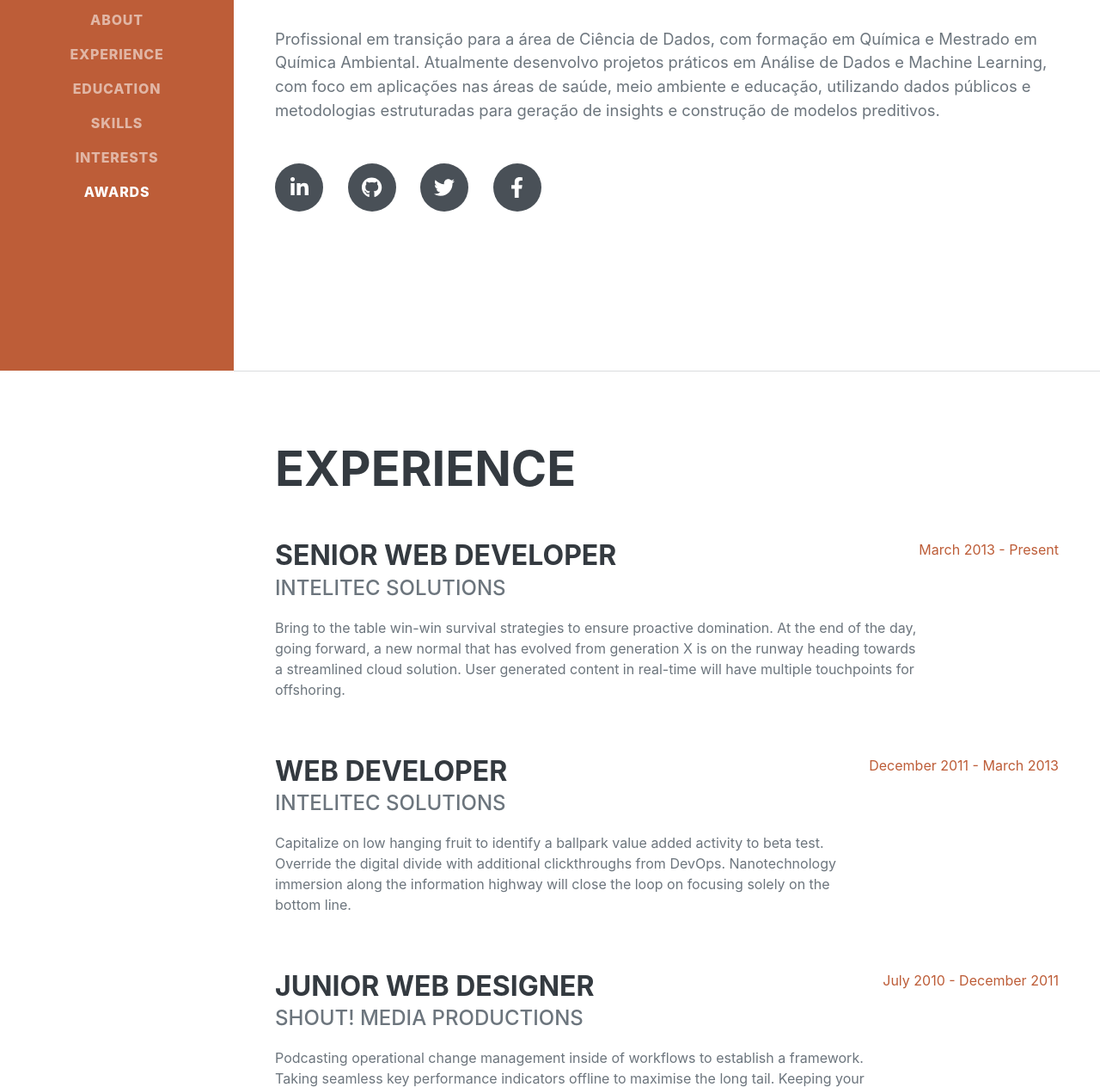
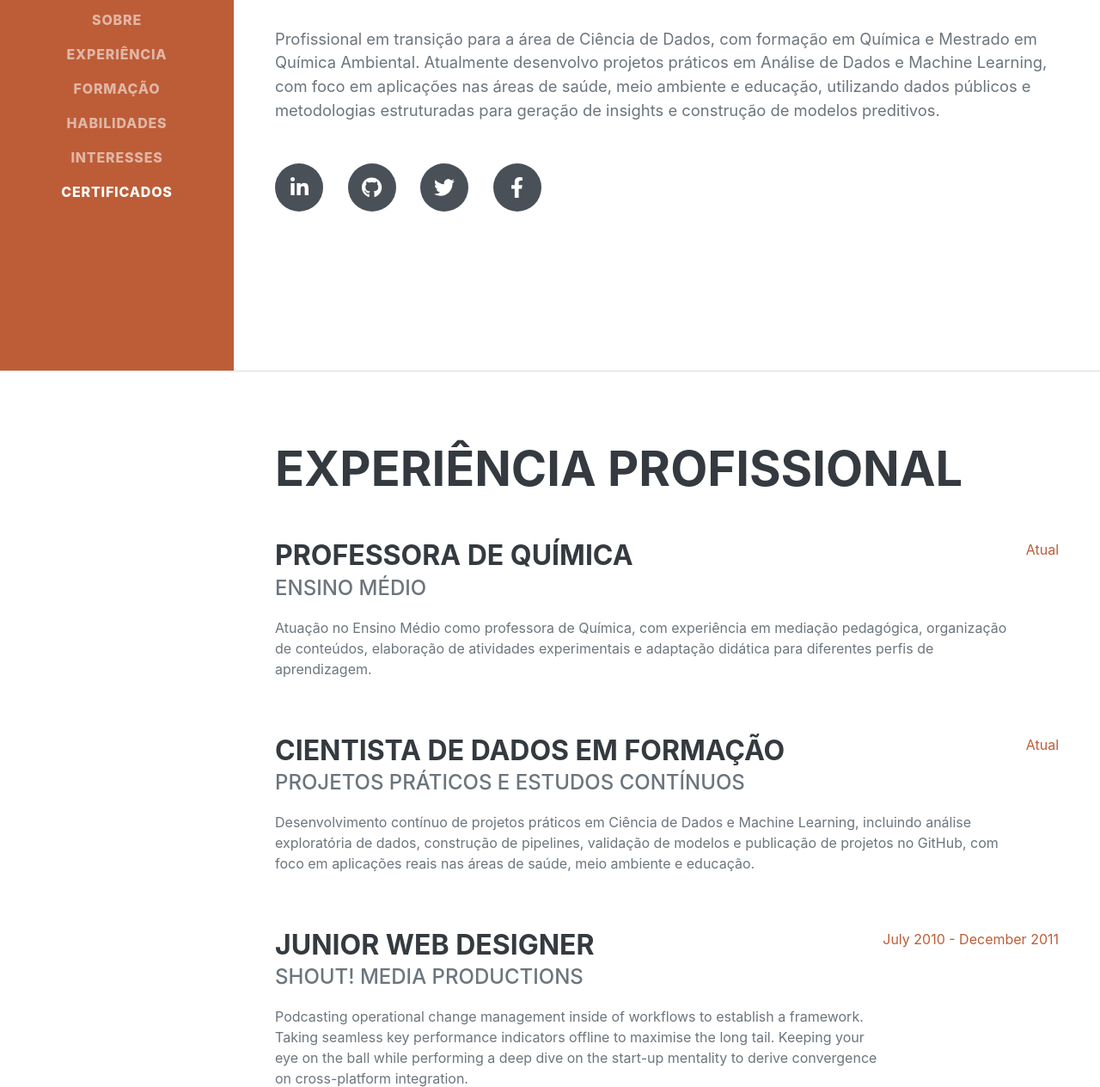
Before and after one commit to claudiarpaim/portfolio, a website: page index.html in a window 1280 px wide. Shown: the part 369-1633 px from the top of the page at 86% size. Drawn offline with nearby package versions, Linux system fonts and the light colour scheme; a web font is replaced by a local one.

Commit message:
Translate job titles and descriptions to Portuguese
Updated job titles and descriptions to Portuguese.

```diff
--- a/index.html
+++ b/index.html
@@ -25,12 +25,12 @@
             <button class="navbar-toggler" type="button" data-bs-toggle="collapse" data-bs-target="#navbarResponsive" aria-controls="navbarResponsive" aria-expanded="false" aria-label="Toggle navigation"><span class="navbar-toggler-icon"></span></button>
             <div class="collapse navbar-collapse" id="navbarResponsive">
                 <ul class="navbar-nav">
-                    <li class="nav-item"><a class="nav-link js-scroll-trigger" href="#about">About</a></li>
-                    <li class="nav-item"><a class="nav-link js-scroll-trigger" href="#experience">Experience</a></li>
-                    <li class="nav-item"><a class="nav-link js-scroll-trigger" href="#education">Education</a></li>
-                    <li class="nav-item"><a class="nav-link js-scroll-trigger" href="#skills">Skills</a></li>
-                    <li class="nav-item"><a class="nav-link js-scroll-trigger" href="#interests">Interests</a></li>
-                    <li class="nav-item"><a class="nav-link js-scroll-trigger" href="#awards">Awards</a></li>
+                    <li class="nav-item"><a class="nav-link js-scroll-trigger" href="#about">Sobre</a></li>
+                    <li class="nav-item"><a class="nav-link js-scroll-trigger" href="#experience">Experiência</a></li>
+                    <li class="nav-item"><a class="nav-link js-scroll-trigger" href="#education">Formação</a></li>
+                    <li class="nav-item"><a class="nav-link js-scroll-trigger" href="#skills">Habilidades</a></li>
+                    <li class="nav-item"><a class="nav-link js-scroll-trigger" href="#interests">Interesses</a></li>
+                    <li class="nav-item"><a class="nav-link js-scroll-trigger" href="#awards">Certificados</a></li>
                 </ul>
             </div>
         </nav>
@@ -67,22 +67,32 @@
             <!-- Experience-->
             <section class="resume-section" id="experience">
                 <div class="resume-section-content">
-                    <h2 class="mb-5">Experience</h2>
+                    <h2 class="mb-5">Experiência Profissional</h2>
                     <div class="d-flex flex-column flex-md-row justify-content-between mb-5">
                         <div class="flex-grow-1">
-                            <h3 class="mb-0">Senior Web Developer</h3>
-                            <div class="subheading mb-3">Intelitec Solutions</div>
-                            <p>Bring to the table win-win survival strategies to ensure proactive domination. At the end of the day, going forward, a new normal that has evolved from generation X is on the runway heading towards a streamlined cloud solution. User generated content in real-time will have multiple touchpoints for offshoring.</p>
+                            <h3 class="mb-0">Professora de Química</h3>
+                            <div class="subheading mb-3">Ensino Médio</div>
+                            <p>
+                                Atuação no Ensino Médio como professora de Química, com experiência em
+                                mediação pedagógica, organização de conteúdos, elaboração de atividades
+                                experimentais e adaptação didática para diferentes perfis de aprendizagem.
+                            </p>
+
                         </div>
-                        <div class="flex-shrink-0"><span class="text-primary">March 2013 - Present</span></div>
+                        <div class="flex-shrink-0"><span class="text-primary">Atual</span></div>
                     </div>
                     <div class="d-flex flex-column flex-md-row justify-content-between mb-5">
                         <div class="flex-grow-1">
-                            <h3 class="mb-0">Web Developer</h3>
-                            <div class="subheading mb-3">Intelitec Solutions</div>
-                            <p>Capitalize on low hanging fruit to identify a ballpark value added activity to beta test. Override the digital divide with additional clickthroughs from DevOps. Nanotechnology immersion along the information highway will close the loop on focusing solely on the bottom line.</p>
+                            <h3 class="mb-0">Cientista de Dados em formação</h3>
+                            <div class="subheading mb-3">Projetos práticos e estudos contínuos</div>
+                            <p>
+                                Desenvolvimento contínuo de projetos práticos em Ciência de Dados e Machine
+                                Learning, incluindo análise exploratória de dados, construção de pipelines,
+                                validação de modelos e publicação de projetos no GitHub, com foco em aplicações
+                                reais nas áreas de saúde, meio ambiente e educação.
+                            </p>
                         </div>
-                        <div class="flex-shrink-0"><span class="text-primary">December 2011 - March 2013</span></div>
+                        <div class="flex-shrink-0"><span class="text-primary">Atual</span></div>
                     </div>
                     <div class="d-flex flex-column flex-md-row justify-content-between mb-5">
                         <div class="flex-grow-1">
```
